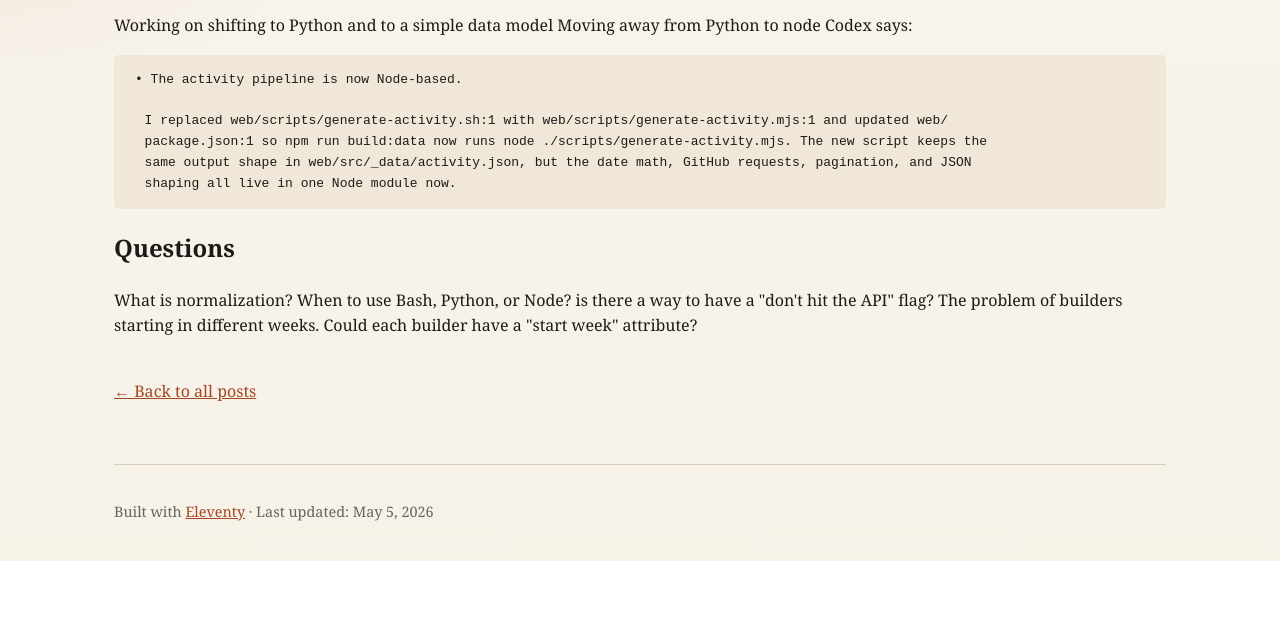
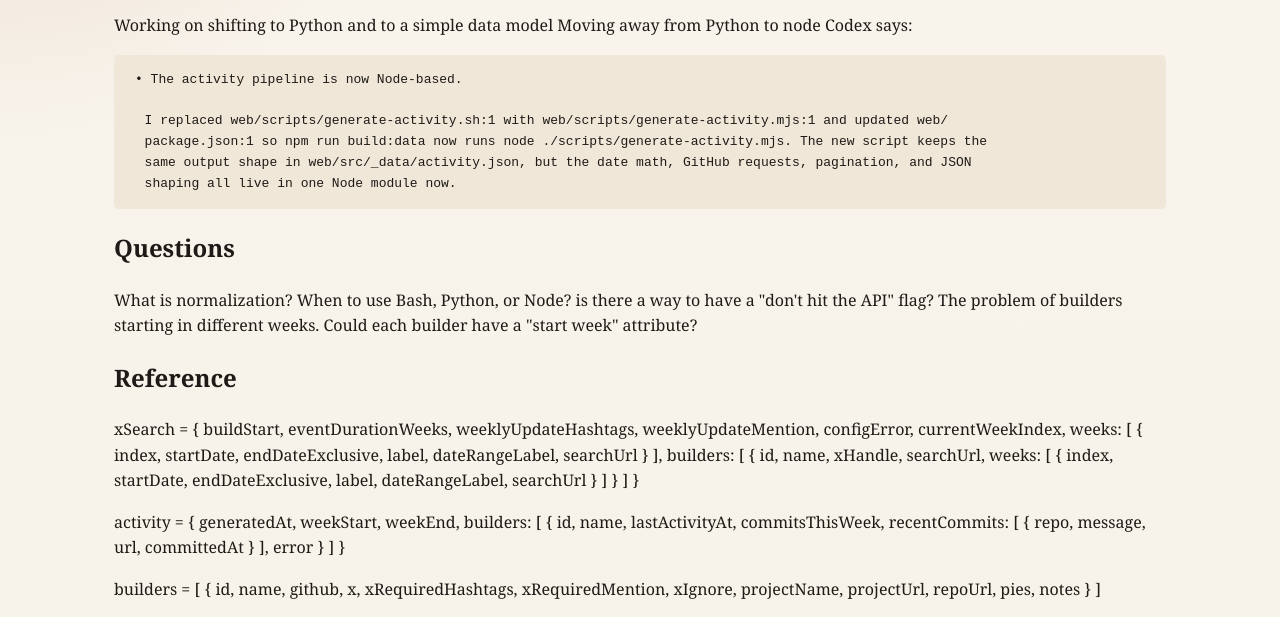
Before and after one commit to Newman5/builder-season-playbook, an Eleventy site: page web/src/posts/2026-05-05-x-search-semi-automated.md in a window 1280 px wide. Shown: the part 335-952 px from the top of the page. Before the commit the page ends 896 px from the top, so only its background shows below. Built offline with nearby package versions, Linux system fonts and the light colour scheme; Eleventy itself is replaced by a stand-in of ours; code samples lack their colours; files that its build step writes are made by us from their sources; no server answers.

Commit message:
update blog and a new script to serve site locally but not rebuild and hit the API

```diff
--- a/web/package.json
+++ b/web/package.json
@@ -8,6 +8,7 @@
     "build:data": "node ./scripts/generate-activity.mjs",
     "prestart": "npm run build:data",
     "start": "eleventy --serve",
+    "11ty": "eleventy --serve",
     "prebuild": "npm run build:data",
     "build": "eleventy",
     "build-ghpages": "npm run build:data && SITE_PATH_PREFIX=/builder-season-playbook npx @11ty/eleventy",
--- a/web/src/posts/2026-05-05-x-search-semi-automated.md
+++ b/web/src/posts/2026-05-05-x-search-semi-automated.md
@@ -24,3 +24,83 @@ What is normalization?
 When to use Bash, Python, or Node?
 is there a way to have a "don't hit the API" flag?
 The problem of builders starting in different weeks.  Could each builder have a "start week" attribute?
+
+
+## Reference
+xSearch = {
+  buildStart,
+  eventDurationWeeks,
+  weeklyUpdateHashtags,
+  weeklyUpdateMention,
+  configError,
+  currentWeekIndex,
+  weeks: [
+    {
+      index,
+      startDate,
+      endDateExclusive,
+      label,
+      dateRangeLabel,
+      searchUrl
+    }
+  ],
+  builders: [
+    {
+      id,
+      name,
+      xHandle,
+      searchUrl,
+      weeks: [
+        {
+          index,
+          startDate,
+          endDateExclusive,
+          label,
+          dateRangeLabel,
+          searchUrl
+        }
+      ]
+    }
+  ]
+}
+
+
+activity = {
+  generatedAt,
+  weekStart,
+  weekEnd,
+  builders: [
+    {
+      id,
+      name,
+      lastActivityAt,
+      commitsThisWeek,
+      recentCommits: [
+        {
+          repo,
+          message,
+          url,
+          committedAt
+        }
+      ],
+      error
+    }
+  ]
+}
+
+builders = [
+  {
+    id,
+    name,
+    github,
+    x,
+    xRequiredHashtags,
+    xRequiredMention,
+    xIgnore,
+    projectName,
+    projectUrl,
+    repoUrl,
+    pies,
+    notes
+  }
+]
```
